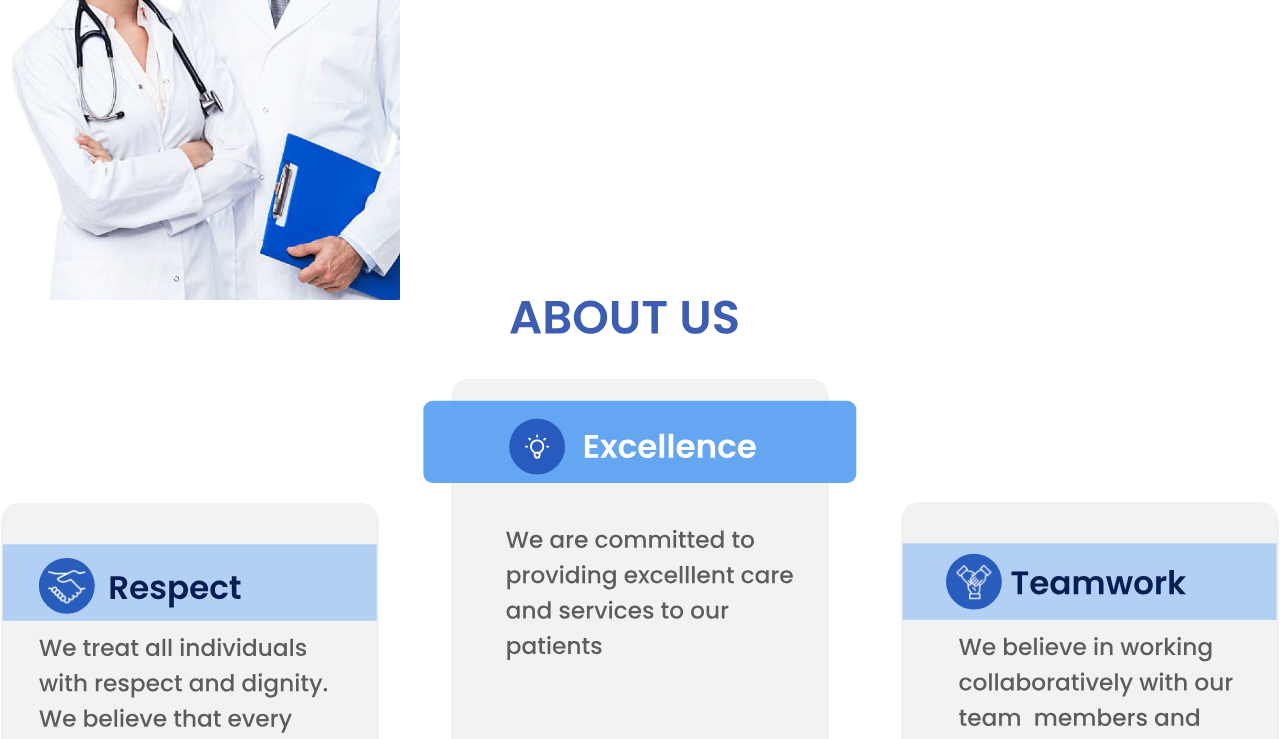
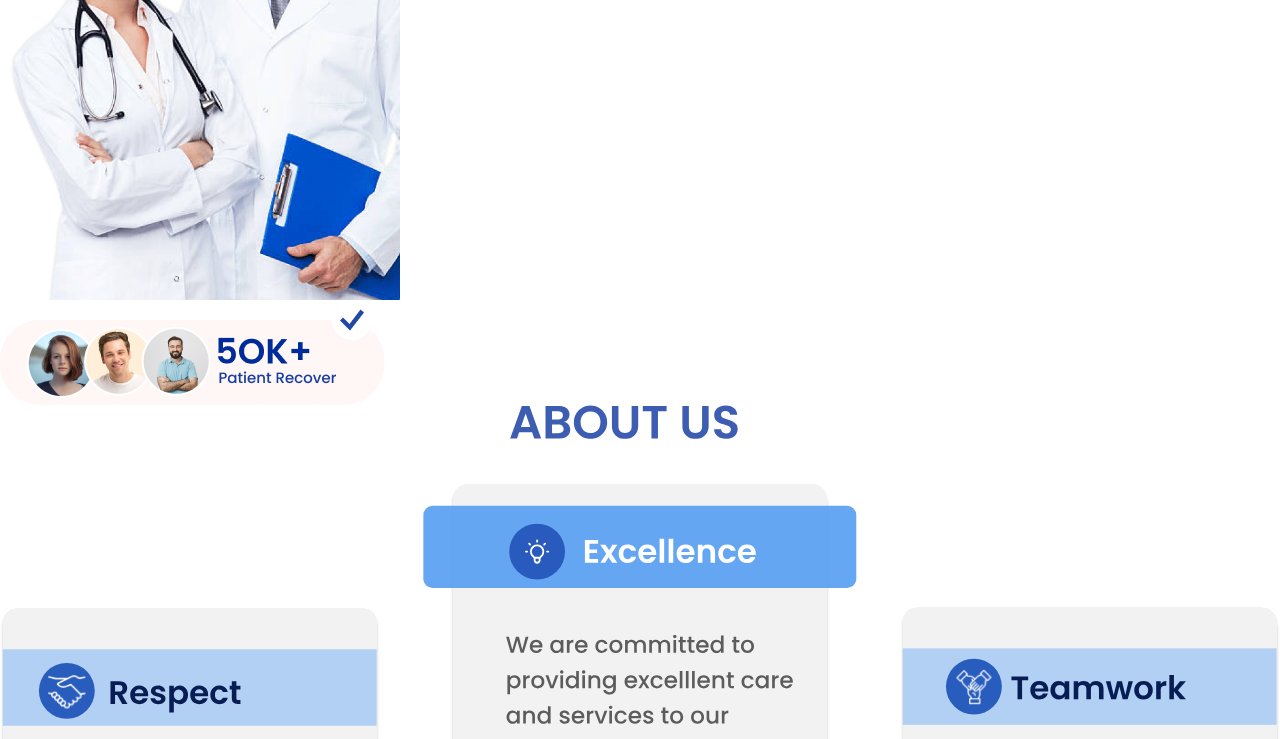
Before and after one commit to shreyasvbhat/health-care-app-frontend, a React (Vite) app: page /landing-page in a window 1280 px wide. Shown: the part 690-1429 px from the top of the page. Built offline with nearby package versions, Linux system fonts and the light colour scheme.

Commit message:
Updated Landing Page Design

```diff
--- a/src/components/navbar-new.jsx
+++ b/src/components/navbar-new.jsx
@@ -30,7 +30,7 @@ const Navbar = () => {
 
   return (
     <>
-      <nav className="h-[60px] fixed inset-0 w-screen px-5 text-white text-right flex justify-between items-center bg-blue-600">
+      <nav className="h-[60px] fixed inset-0 w-screen px-5 text-white text-right flex justify-between items-center bg-blue-600 z-10">
         <Link to="/">
           <h1 className="text-xl font-bold">HealthCare</h1>
         </Link>
--- a/src/pages/LandingPage.jsx
+++ b/src/pages/LandingPage.jsx
@@ -7,16 +7,16 @@ export default function LandingPage() {
 
   return (
     <div>
-      <div className='absolute top-4 left-4 w-1/3 -z-[3] h-fit'>
-        <img src="./honeycomb.svg" alt="style" />
+      <div className='absolute top-4 left-4 w-1/3 z-[1] h-fit'>
+        <img draggable={false} src="./honeycomb.svg" alt="style" />
       </div>
 
-      <div className='bg-gradient-to-tl from-slate-300 bg-blue-400 relative -z-[5] p-0 space-y-3 pt-2 mb-4 shadow-md'>
+      <div className='bg-gradient-to-tl from-slate-300 bg-blue-400 relative p-0 space-y-3 pt-2 mb-4 shadow-md'>
         <div className='flex justify-end pr-3'>
           <img width={50} src="./health.svg" alt="health-care" />
         </div>
 
-        <div className='flex justify-between items-center pl-16'>
+        <div className='flex justify-between items-center pl-32'>
           <div className='w-[35rem] space-y-6'>
             <h1 className='font-bold text-4xl text-blue-900'>Your Partner in <br /> Health and Wellness</h1>
             <p className='text-[1rem] text-blue-900 font-semibold'>We are committed to providing you with the best medical and healthcare services to help you live healthier and happier</p>
@@ -25,6 +25,8 @@ export default function LandingPage() {
 
           <img width={400} src="doctor_home.png" alt="doctors" />
         </div>
+
+        <img draggable={false} className='absolute bottom-10 left-[50%] translate-x-[-50%] w-[220px]' src="./home_hero_bottom.png" alt="home_hero" />
       </div>
 
       <div className='flex justify-center mt-14'>
```
Also changed, not shown: public/home_hero_bottom.png (renamed from src/assets/home_hero_bottom.png).
